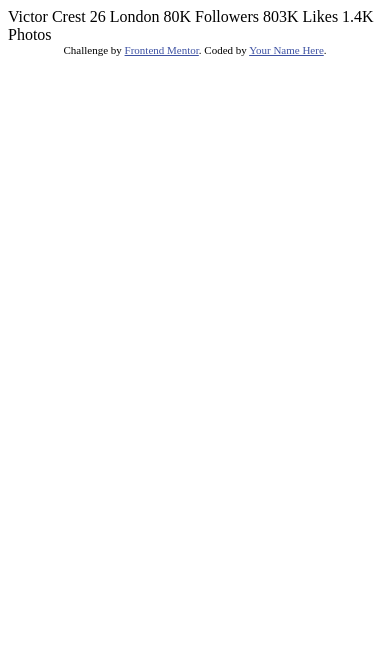
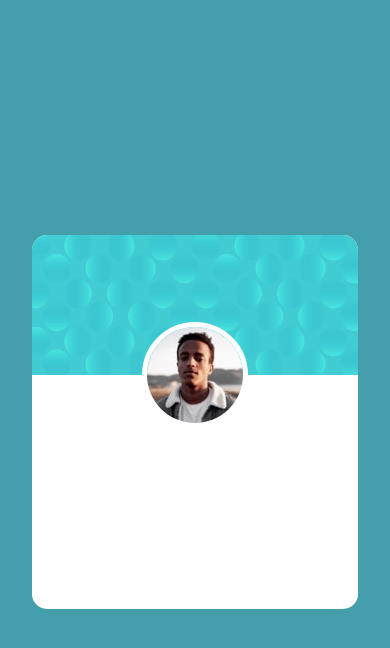
Before and after one commit to mark-tripney/profile-card-component, a plain HTML site: page index.html in a window 390 px wide. Drawn offline with Linux system fonts and the light colour scheme.

Commit message:
Add styling for mobile card; add user image

```diff
--- /dev/null
+++ b/css/style.scss
@@ -0,0 +1,45 @@
+* {
+  box-sizing: border-box;
+}
+
+body {
+  display: flex;
+  justify-content: center;
+  align-items: center;
+  height: 100vh;
+  // Set margin to 0 to remove (slight) vertical scroll
+  margin: 0;
+  background-color: #459eac;
+}
+
+#card {
+  display: flex;
+  justify-content: center;
+  height: 374px;
+  width: 326px;
+  background-color: #fff;
+  border-radius: 15px;
+  position: relative;
+  .card-bg {
+    width: 100%;
+    height: 140px;
+    border-radius: 15px 15px 0 0;
+    align-self: flex-start;
+  }
+  .user-img {
+    height: 106px;
+    width: 106px;
+    border-radius: 50%;
+    border: 5px solid #fff;
+    position: absolute;
+    top: 87px;
+  }
+}
+
+.attribution {
+  font-size: 11px;
+  text-align: center;
+  a {
+    color: hsl(228, 45%, 44%);
+  }
+}
--- a/index.html
+++ b/index.html
@@ -1,35 +1,35 @@
 <!DOCTYPE html>
 <html lang="en">
   <head>
-  <meta charset="UTF-8">
-  <meta name="viewport" content="width=device-width, initial-scale=1.0"> <!-- displays site properly based on user's device -->
-
-  <link rel="icon" type="image/png" sizes="32x32" href="./images/favicon-32x32.png">
-
+    <meta charset="UTF-8" />
+    <meta name="viewport" content="width=device-width, initial-scale=1.0" />
+    <link
+      rel="icon"
+      type="image/png"
+      sizes="32x32"
+      href="./images/favicon-32x32.png"
+    />
+    <link rel="stylesheet" href="css/style.css" />
     <title>Frontend Mentor | Profile card component</title>
-
-  <!-- Feel free to remove these styles or customise in your own stylesheet 👍 -->
-  <style>
-    .attribution { font-size: 11px; text-align: center; }
-    .attribution a { color: hsl(228, 45%, 44%); }
-  </style>
   </head>
   <body>
-  Victor Crest
-  26
-  London
-
-  80K
-  Followers
-
-  803K
-  Likes
-
-  1.4K
-  Photos
-  <div class="attribution">
-    Challenge by <a href="https://www.frontendmentor.io?ref=challenge" target="_blank">Frontend Mentor</a>.
-    Coded by <a href="#">Your Name Here</a>.
+    <div id="card">
+      <img
+        src="images/bg-pattern-card.svg"
+        alt="Background image, gradiated circles"
+        class="card-bg"
+      />
+      <img
+        src="images/image-victor.jpg"
+        alt="Photograph of user"
+        class="user-img"
+      />
     </div>
+    <!-- <div class="attribution">
+      Challenge by
+      <a href="https://www.frontendmentor.io?ref=challenge" target="_blank"
+        >Frontend Mentor</a
+      >. Coded by <a href="#">Mark Tripney</a>.
+    </div> -->
   </body>
 </html>
```
Also changed, not shown: css/style.css (added), 1 other file. Lines whose indentation alone changed are shown as unchanged.
